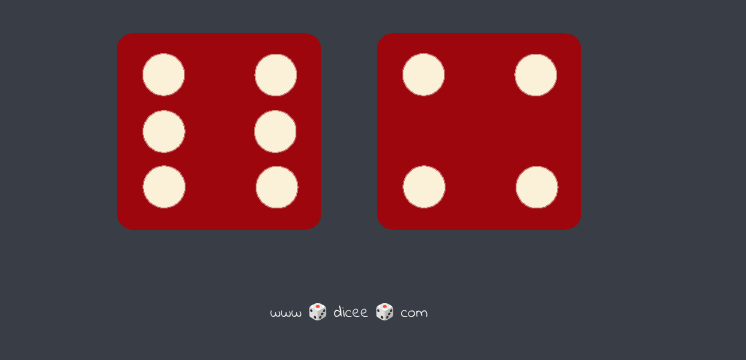
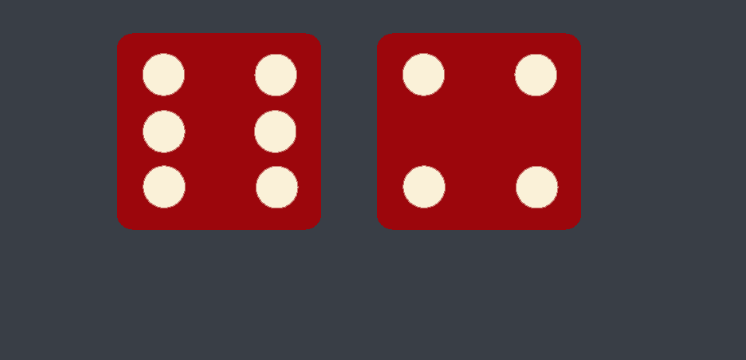
Before and after one commit to Priyadharshini1700/Dicee, a plain HTML site: page index.html in a window 1280 px wide. Shown: the part 262-622 px from the top of the page, without its empty margins (291-1037 px from the left). Drawn offline with Linux system fonts and the light colour scheme.

Commit message:
Update index.html

```diff
--- a/index.html
+++ b/index.html
@@ -27,7 +27,5 @@
 <script src="index.js" charset="utf-8"></script>
   </body>
 
-  <footer>
-    www 🎲 dicee 🎲 com
-  </footer>
+
 </html>
```
